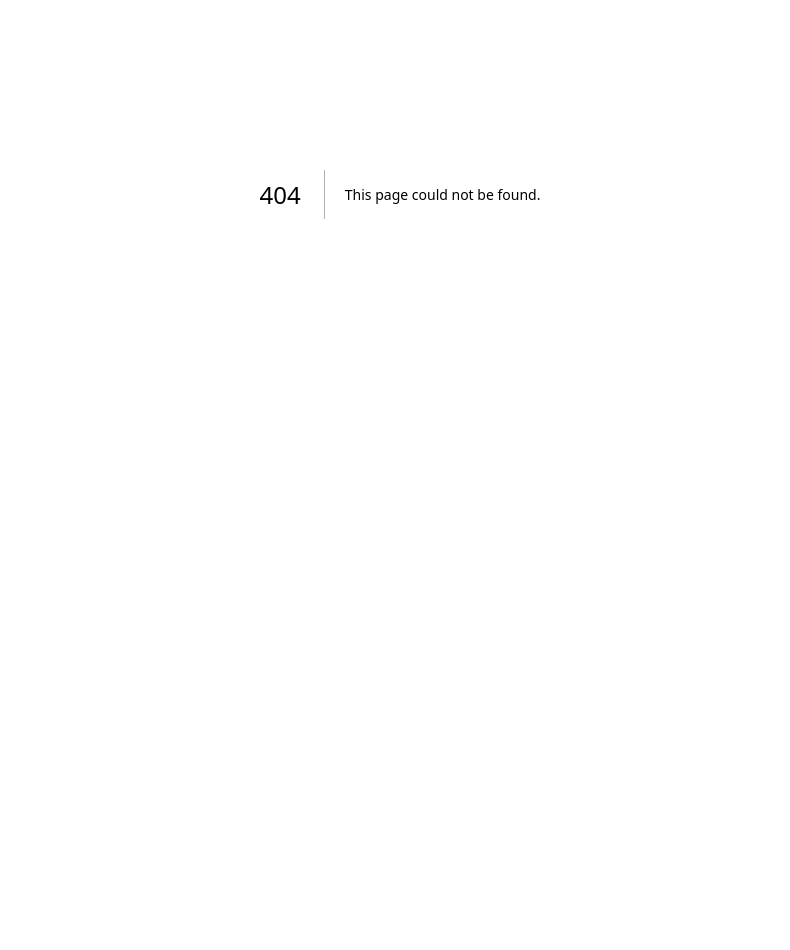
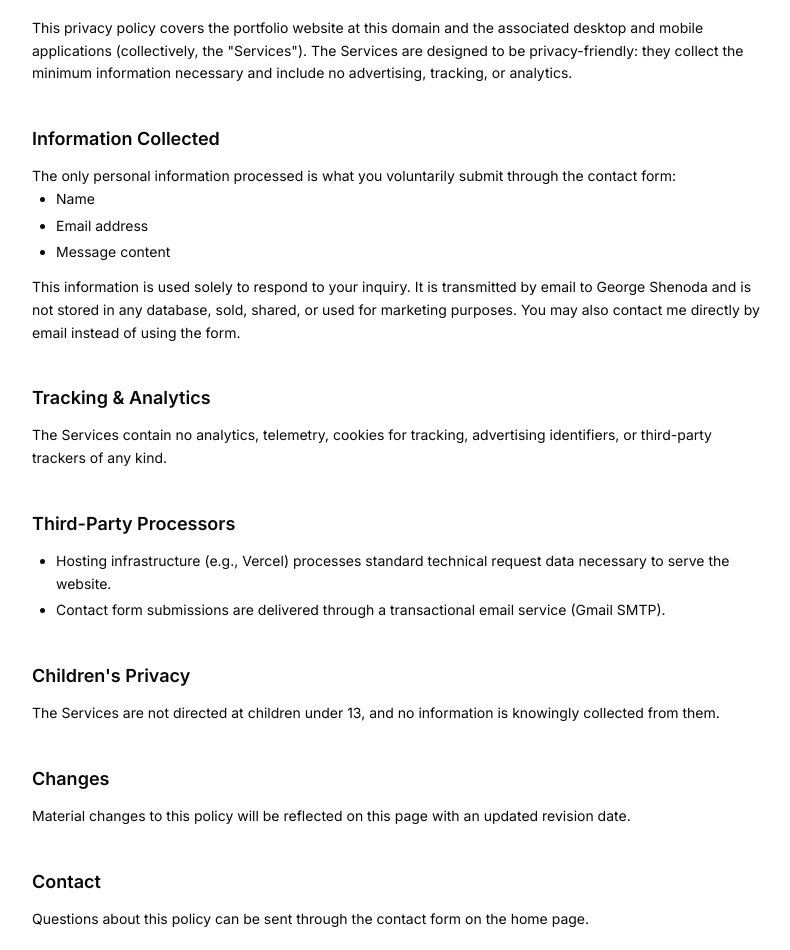
Before and after one commit to George-Shenoda/George-Shenoda, a Next.js app in the folder apps/web/: page /privacy in a window 1280 px wide. Before the commit this address had no page. Shown: the part 282-1232 px from the top of the page, without its empty margins (240-1030 px from the left). Before the commit the page ends 876 px from the top, so only its background shows below. Built offline with nearby package versions, Linux system fonts and the light colour scheme.

Commit message:
Step 5: privacy policy page + store listings doc (copy, data safety, screenshots, prereqs)

```diff
--- /dev/null
+++ b/apps/web/app/privacy/page.tsx
@@ -0,0 +1,85 @@
+import type { Metadata } from "next";
+
+export const metadata: Metadata = {
+    title: "Privacy Policy | George Shenoda",
+    description:
+        "Privacy policy for George Shenoda's portfolio website and mobile applications.",
+};
+
+const sectionClass = "max-w-3xl mx-auto px-4 py-16 text-sm leading-relaxed";
+const headingClass = "text-2xl font-bold mb-6";
+const subHeadingClass = "text-lg font-semibold mt-10 mb-3";
+
+export default function PrivacyPolicy() {
+    return (
+        <article className={sectionClass}>
+            <h1 className={headingClass}>Privacy Policy</h1>
+            <p className="text-muted-foreground">
+                Last updated: August 22, 2026
+            </p>
+
+            <h2 className={subHeadingClass}>Overview</h2>
+            <p>
+                This privacy policy covers the portfolio website at this domain
+                and the associated desktop and mobile applications (collectively,
+                the &quot;Services&quot;). The Services are designed to be
+                privacy-friendly: they collect the minimum information necessary
+                and include no advertising, tracking, or analytics.
+            </p>
+
+            <h2 className={subHeadingClass}>Information Collected</h2>
+            <p>
+                The only personal information processed is what you voluntarily
+                submit through the contact form:
+            </p>
+            <ul className="list-disc pl-6 space-y-1">
+                <li>Name</li>
+                <li>Email address</li>
+                <li>Message content</li>
+            </ul>
+            <p className="mt-3">
+                This information is used solely to respond to your inquiry. It is
+                transmitted by email to George Shenoda and is not stored in any
+                database, sold, shared, or used for marketing purposes. You may
+                also contact me directly by email instead of using the form.
+            </p>
+
+            <h2 className={subHeadingClass}>Tracking & Analytics</h2>
+            <p>
+                The Services contain no analytics, telemetry, cookies for
+                tracking, advertising identifiers, or third-party trackers of any
+                kind.
+            </p>
+
+            <h2 className={subHeadingClass}>Third-Party Processors</h2>
+            <ul className="list-disc pl-6 space-y-1">
+                <li>
+                    Hosting infrastructure (e.g., Vercel) processes standard
+                    technical request data necessary to serve the website.
+                </li>
+                <li>
+                    Contact form submissions are delivered through a transactional
+                    email service (Gmail SMTP).
+                </li>
+            </ul>
+
+            <h2 className={subHeadingClass}>Children&apos;s Privacy</h2>
+            <p>
+                The Services are not directed at children under 13, and no
+                information is knowingly collected from them.
+            </p>
+
+            <h2 className={subHeadingClass}>Changes</h2>
+            <p>
+                Material changes to this policy will be reflected on this page
+                with an updated revision date.
+            </p>
+
+            <h2 className={subHeadingClass}>Contact</h2>
+            <p>
+                Questions about this policy can be sent through the contact form
+                on the home page.
+            </p>
+        </article>
+    );
+}
```
Also changed, not shown: 2 other files (tests, documents, lock files or other folders).
